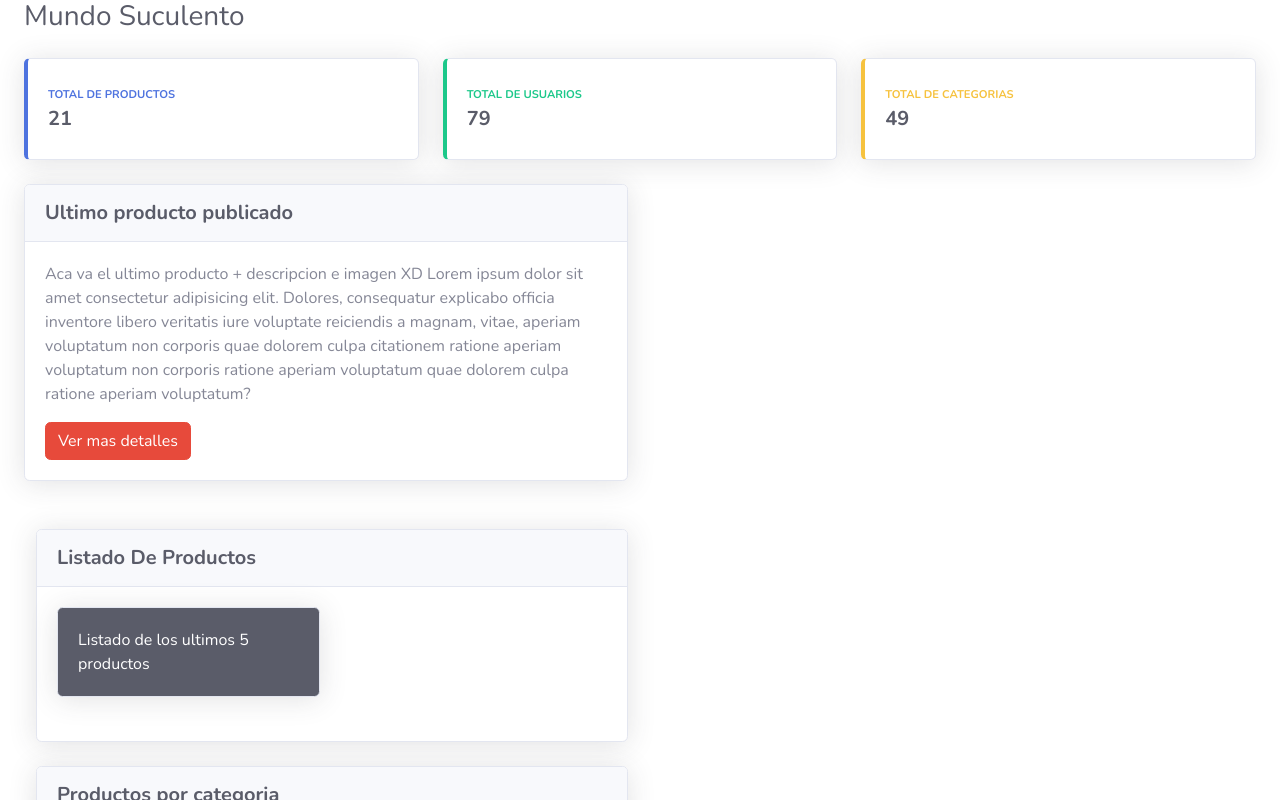
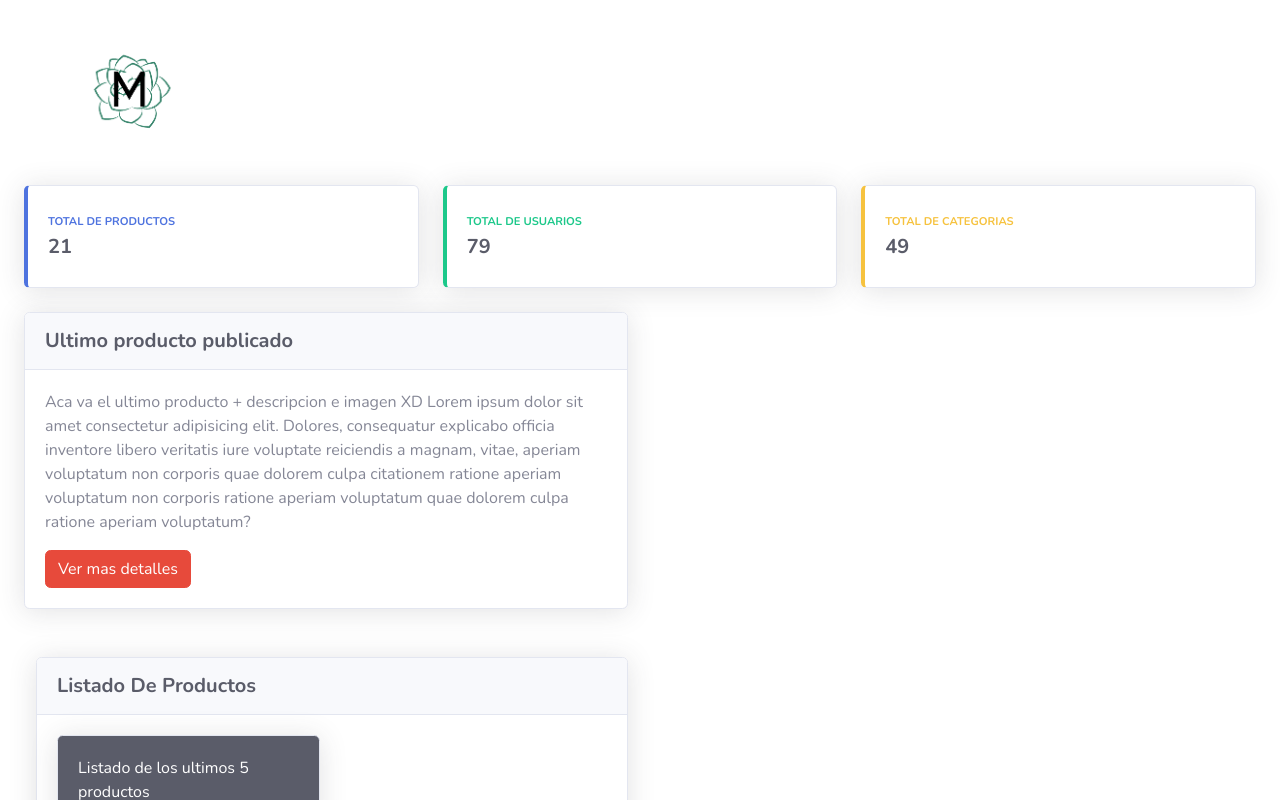
Before and after one commit to ElAgussz/grupo_7_proyectointegrador, a React (Create React App) app in the folder dashboard/: page / in a window 1280 px wide. Shown: the top 800 px of the page. Built offline with nearby package versions, Linux system fonts and the light colour scheme.

Commit message:
mini modificaciones

```diff
--- a/dashboard/package.json
+++ b/dashboard/package.json
@@ -8,7 +8,7 @@
     "@testing-library/user-event": "^13.5.0",
     "react": "^18.2.0",
     "react-dom": "^18.2.0",
-    "react-scripts": "5.0.1",
+    "react-scripts": "^5.0.1",
     "web-vitals": "^2.1.4"
   },
   "scripts": {
--- a/dashboard/src/App.js
+++ b/dashboard/src/App.js
@@ -1,10 +1,10 @@
 import './App.css';
-import ContentWrapper from './components/ContentWrapper/ContentWrapper';
+import ContenidoDashboard from './components/ContenidoDashboard/ContenidoDashboard';
 
 function App() {
   return (
     <div id="wrapper">
-    <ContentWrapper />
+    <ContenidoDashboard />
     </div>
   );
 }
--- a/dashboard/src/components/ContentRowTop/ContentRowTop.js
+++ b/dashboard/src/components/ContenidoDashboard/ContenidoDashboard.js
@@ -1,22 +1,21 @@
 import React from "react"
 import ProductList from './subcomponents/ProductList'
-import LastProduct from './subcomponents/LastProduct.js'
+import LastUser from './subcomponents/LastUser.js'
 import Total from './subcomponents/Total.js'
 import CategoriaxProducto from "./subcomponents/CategoriaxProducto"
+import Logo from "./subcomponents/Logo.js"
 
 
-function ContentRowTop() {
+function ContenidoDashboard() {
 	return (
 		<div class="container-fluid">
-			<div class="d-sm-flex align-items-center justify-content-between mb-4">
-				<h1 class="h3 mb-0 text-gray-800">Mundo Suculento</h1>
-			</div>
+			<Logo />
 			<Total />
-			<LastProduct />
+			<LastUser />
 			<ProductList />
 			<CategoriaxProducto />
 		</div>
 	)
 }
 
-export default ContentRowTop
+export default ContenidoDashboard
--- a/dashboard/src/components/ContentRowTop/subcomponents/LastProduct.js
+++ b/dashboard/src/components/ContenidoDashboard/subcomponents/LastUser.js
@@ -1,6 +1,6 @@
 import React from "react";
 
-function LastMovieInDB () {
+function LastUser () {
     return(
         <div className="row">
         <div className="col-lg-6 mb-4">
@@ -19,4 +19,4 @@ function LastMovieInDB () {
 
 }
 
-export default LastMovieInDB
+export default LastUser
--- /dev/null
+++ b/dashboard/src/components/ContenidoDashboard/subcomponents/Logo.js
@@ -0,0 +1,16 @@
+import React from 'react';
+import logo from '../../../images/logo.png';
+
+
+
+function Logo() {
+
+    return (
+        <div className="nav">
+            <img className="logo" src={logo} alt="logo" />
+
+        </div>
+    )
+}
+
+export default Logo
--- a/dashboard/src/components/ContentRowTop/subcomponents/ProductList.js
+++ b/dashboard/src/components/ContenidoDashboard/subcomponents/ProductList.js
@@ -1,6 +1,6 @@
 import React from "react";
 
-function GenresInDB () {
+function ProductList () {
     return(
         <div className="col-lg-6 mb-4">
         <div className="card shadow mb-4">
@@ -25,4 +25,4 @@ function GenresInDB () {
 
 }
 
-export default GenresInDB
+export default ProductList
--- a/dashboard/src/components/ContentRowTop/subcomponents/Total.js
+++ b/dashboard/src/components/ContenidoDashboard/subcomponents/Total.js
@@ -1,6 +1,6 @@
 import React from "react";
 
-function ContentRowMovies() {
+function Total() {
     return (
         <div className="row">
             <div className="col-md-4 mb-4">
@@ -55,4 +55,4 @@ function ContentRowMovies() {
 
 }
 
-export default ContentRowMovies
+export default Total
--- a/dashboard/src/components/ContentWrapper/ContentWrapper.js
+++ /dev/null
@@ -1,12 +0,0 @@
-import React from 'react'
-import ContentRowTop from '../ContentRowTop/ContentRowTop.js'
-function ContentWrapper() {
-	return (
-		<div id="wrapper">
-			<ContentRowTop />
-		</div>
-	)
-}
-
-
-export default ContentWrapper;
```
Also changed, not shown: dashboard/src/App.css, dashboard/src/components/ContenidoDashboard/subcomponents/CategoriaxProducto.js (renamed from dashboard/src/components/ContentRowTop/subcomponents/CategoriaxProducto.js), dashboard/src/images/logo.png (added), 1 other file (tests, documents, lock files or other folders).
